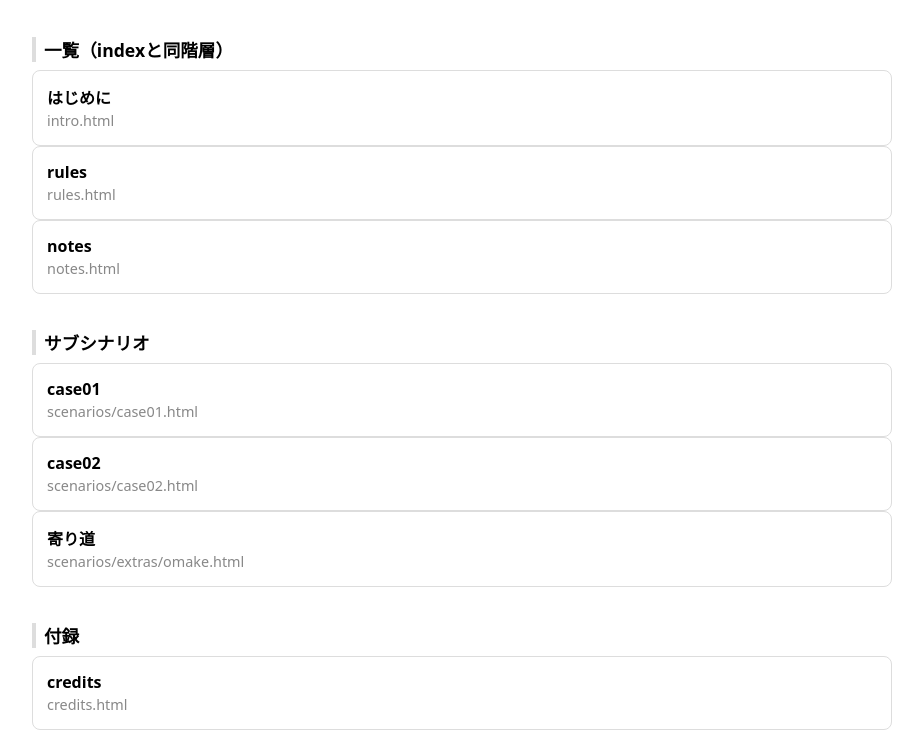
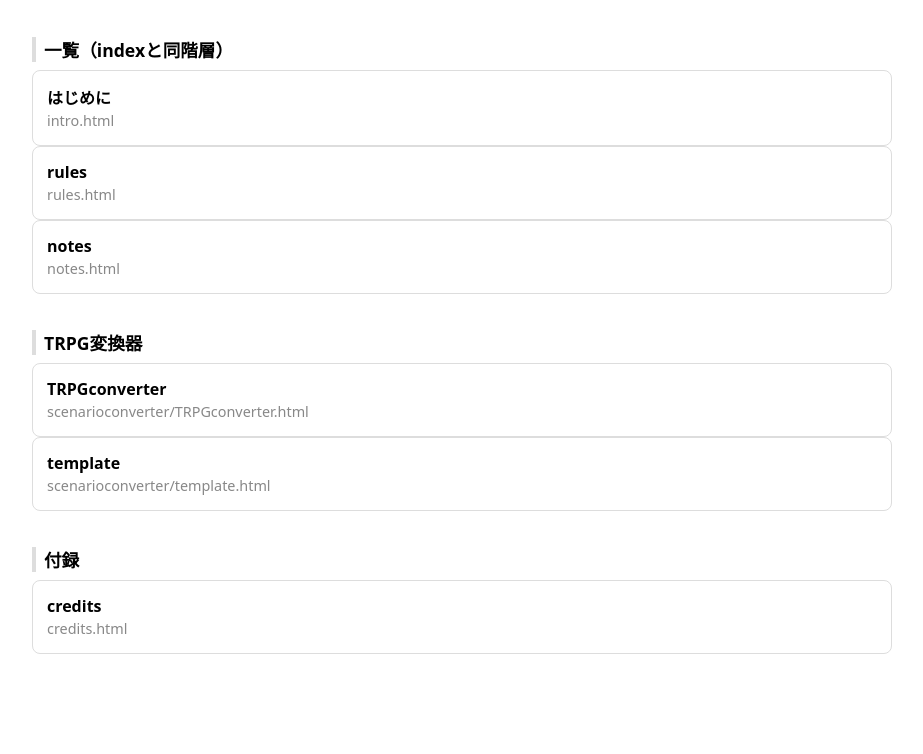
Before and after one commit to hollipuella-private88/Scenario-list_for-testing, a plain HTML site: page index.html in a window 1280 px wide. Shown: the part 100-854 px from the top of the page, without its empty margins (178-1101 px from the left). After the commit the page ends 800 px from the top, so only its background shows below. Drawn offline with Linux system fonts and the light colour scheme.

Commit message:
Update index.html

```diff
--- a/index.html
+++ b/index.html
@@ -32,11 +32,10 @@
 rules.html
 notes.html
 
-scenarios/
-◆ サブシナリオ
-case01.html
-case02.html
-寄り道@extras/omake.html
+scenarioconverter/
+◆ TRPG変換器
+TRPGconverter.html
+template.html
 
 ./
 ◆ 付録
```
